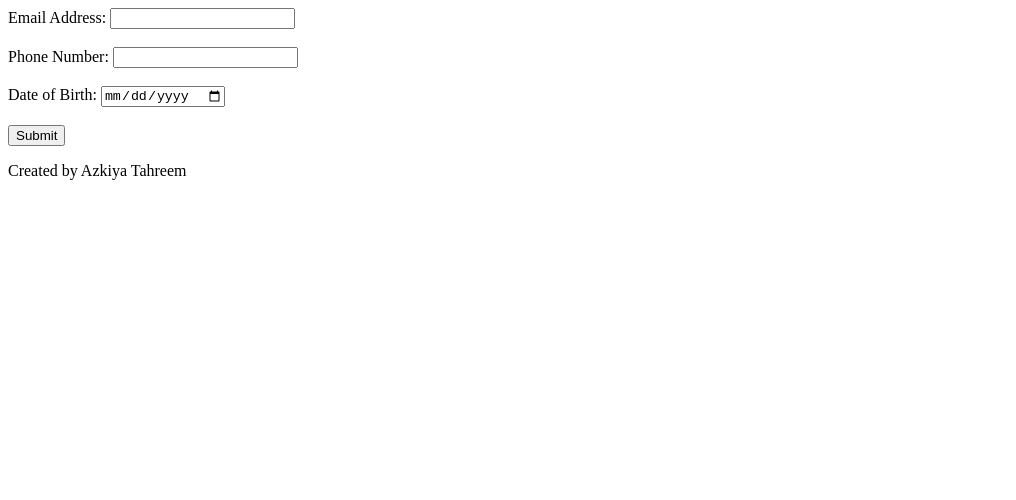
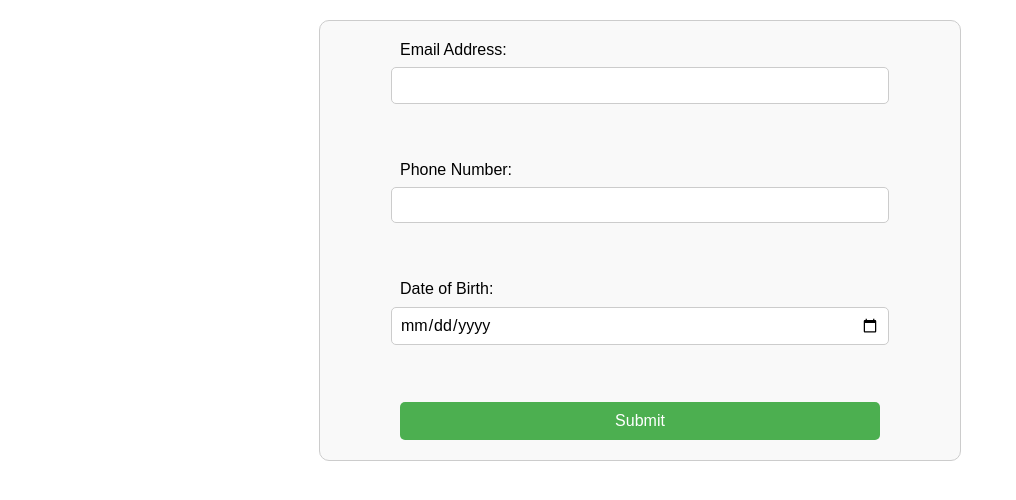
Before and after one commit to ITMD362-Fall24-AzkiyaT/lab2, a plain HTML site: page index.html in a window 1280 px wide. Shown: the whole page, without its empty margins (0-1016 px from the left). Drawn offline with nearby package versions, Linux system fonts and the light colour scheme.

Commit message:
Update index.html

```diff
--- a/index.html
+++ b/index.html
@@ -4,6 +4,9 @@
     <meta charset="UTF-8">
     <meta name="viewport" content="width=device-width, initial-scale=1.0">
     <title>User Information Form</title>
+    <link rel="stylesheet" href="css/reset.css">
+    <link rel="stylesheet" href="css/normalize.css">
+    <link rel="stylesheet" href="css/styles.css">
 </head>
 <body>
     <form action="submit_form.php" method="POST" autocomplete="on">
@@ -17,9 +20,6 @@
         <input type="date" id="dob" name="dob" required><br><br>
 
         <button type="submit">Submit</button>
-		<footer>
-        <p>Created by Azkiya Tahreem</p>
-		</footer>
     </form>
 </body>
 </html>
```
